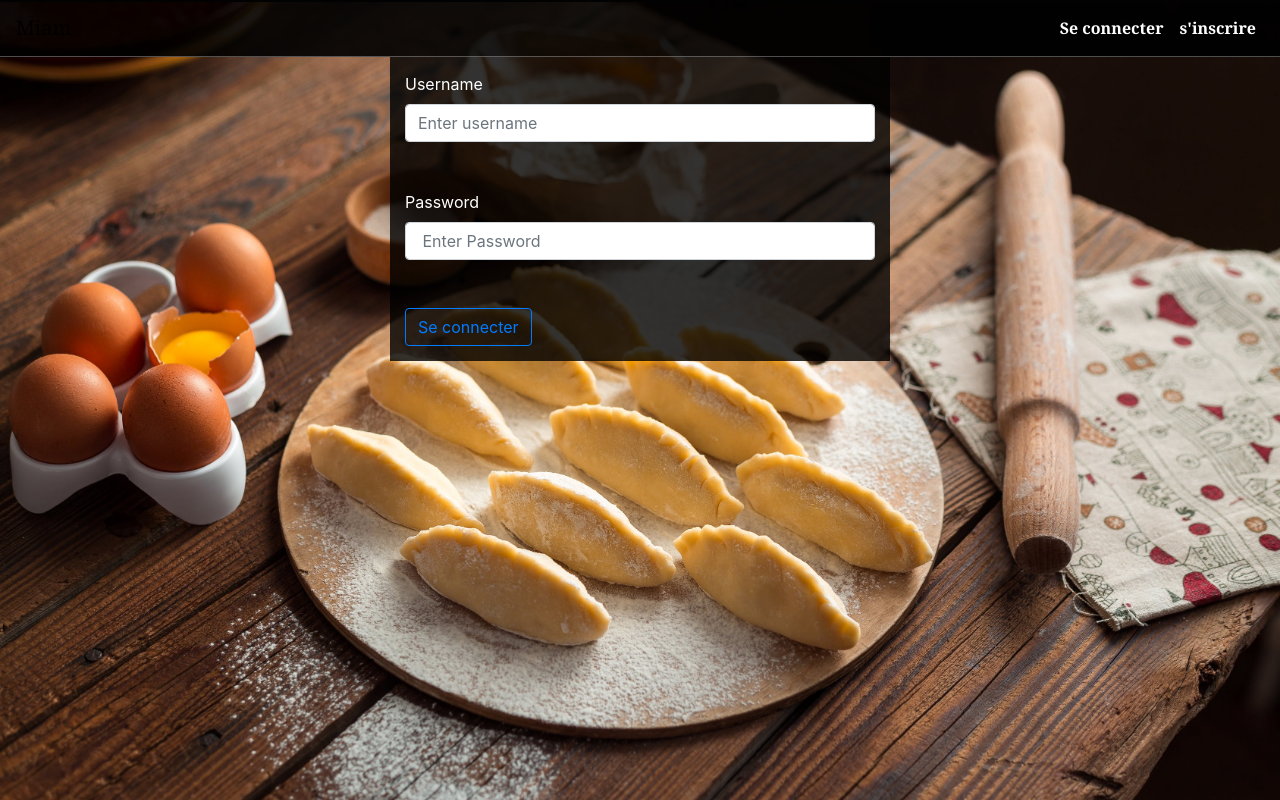
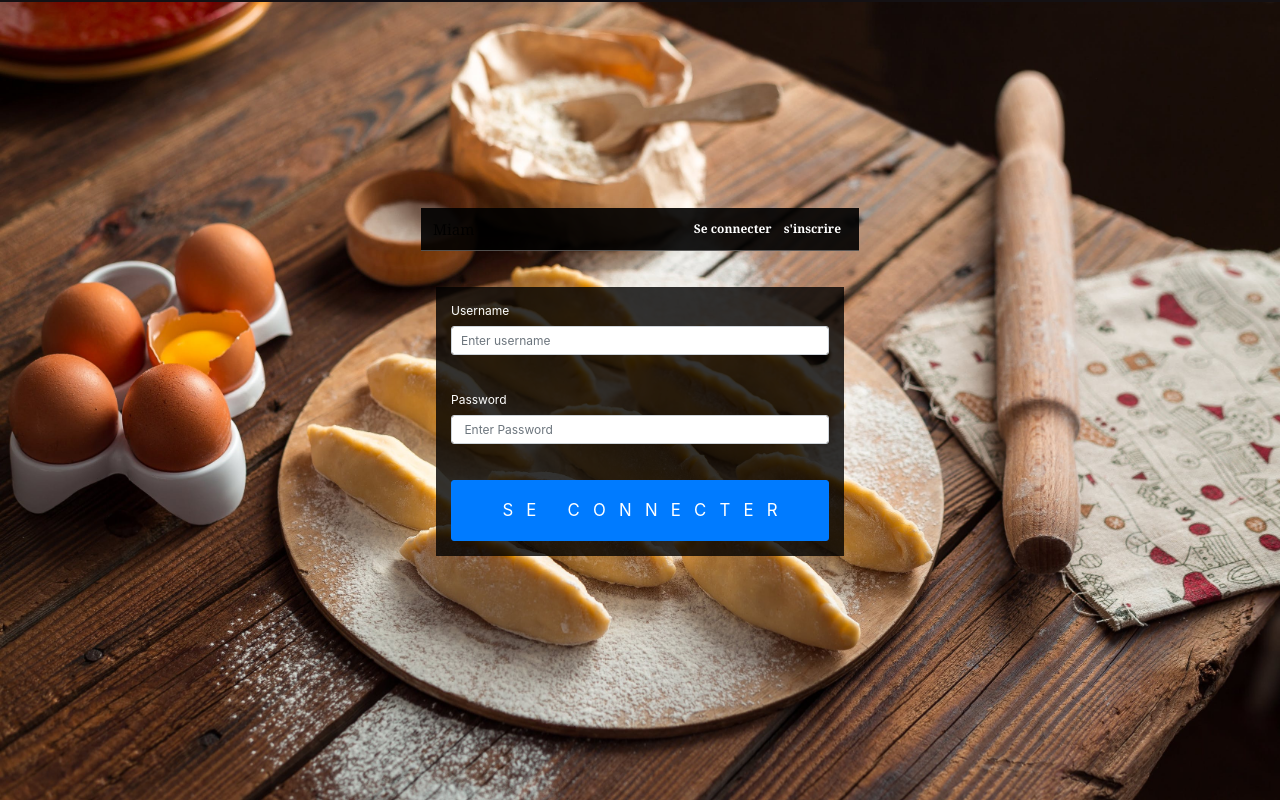
Before and after one commit to DDA209/miam_front, a React (Create React App) app: page /login in a window 1280 px wide. Built offline with nearby package versions, Linux system fonts and the light colour scheme.

Commit message:
css changes

```diff
--- a/src/components/Home.css
+++ b/src/components/Home.css
@@ -53,6 +53,11 @@ body {
     animation: shine 2s forwards, flicker 3s infinite;
 
 
+}
+a:link
+ {
+    text-decoration: none;
+    color: none;
 }
 
 
--- a/src/components/Login.css
+++ b/src/components/Login.css
@@ -9,3 +9,198 @@
     position: relative;
 
 }
+
+/* ~~~~~~~ INIT. BTN ~~~~~~~ */
+
+.btn {
+	position: relative;
+	padding: 1.4rem 4.2rem;
+	padding-right: 3.1rem;
+	font-size: 1.4rem;
+	color: var(--inv);
+	letter-spacing: 1.1rem;
+	text-transform: uppercase;
+	transition: all 500ms cubic-bezier(0.77, 0, 0.175, 1);
+	cursor: pointer;
+	user-select: none;
+}
+
+.btn:before, .btn:after {
+	content: '';
+	position: absolute;
+	transition: inherit;
+	z-index: -1;
+}
+
+.btn:hover {
+	color: var(--def);
+	transition-delay: .5s;
+}
+
+.btn:hover:before {
+	transition-delay: 0s;
+}
+
+.btn:hover:after {
+	background: var(--inv);
+	transition-delay: .35s;
+}
+
+/* From Top */
+
+.from-top:before,
+.from-top:after {
+	left: 0;
+	height: 0;
+	width: 100%;
+}
+
+.from-top:before {
+	bottom: 0;
+	border: 1px solid var(--inv);
+	border-top: 0;
+	border-bottom: 0;
+}
+
+.from-top:after {
+	top: 0;
+	height: 0;
+}
+
+.from-top:hover:before,
+.from-top:hover:after {
+	height: 100%;
+}
+
+/* From Left */
+
+.from-left:before,
+.from-left:after {
+	top: 0;
+	width: 0;
+	height: 100%;
+}
+
+.from-left:before {
+	right: 0;
+	border: 1px solid var(--inv);
+	border-left: 0;
+	border-right: 0;
+}
+
+.from-left:after {
+	left: 0;
+}
+
+.from-left:hover:before,
+.from-left:hover:after {
+	width: 100%;
+}
+
+/* From Right */
+
+.from-right:before,
+.from-right:after {
+	top: 0;
+	width: 0;
+	height: 100%;
+}
+
+.from-right:before {
+	left: 0;
+	border: 1px solid var(--inv);
+	border-left: 0;
+	border-right: 0;
+}
+
+.from-right:after {
+	right: 0;
+}
+
+.from-right:hover:before,
+.from-right:hover:after {
+	width: 100%;
+}
+
+/* From center */
+
+.from-center:before {
+	top: 0;
+	left: 50%;
+	height: 100%;
+	width: 0;
+	border: 1px solid var(--inv);
+	border-left: 0;
+	border-right: 0;
+}
+
+.from-center:after {
+	bottom: 0;
+	left: 0;
+	height: 0;
+	width: 100%;
+	background: var(--inv);
+}
+
+.from-center:hover:before {
+	left: 0;
+	width: 100%;
+}
+
+.from-center:hover:after {
+	top: 0;
+	height: 100%;
+}
+
+/* From Bottom */
+
+.from-bottom:before,
+.from-bottom:after {
+	left: 0;
+	height: 0;
+	width: 100%;
+}
+
+.from-bottom:before {
+	top: 0;
+	border: 1px solid var(--inv);
+	border-top: 0;
+	border-bottom: 0;
+}
+
+.from-bottom:after {
+	bottom: 0;
+	height: 0;
+}
+
+.from-bottom:hover:before,
+.from-bottom:hover:after {
+	height: 100%;
+}
+
+
+/* ~~~~~~~~~~~~ GLOBAL SETTINGS ~~~~~~~~~~~~ */
+
+*, *:before, *:after {
+	box-sizing: border-box;
+}
+
+body {
+	--def: #96B7C4;
+	--inv: #fff;
+	display: flex;
+	justify-content: center;
+	align-items: center;
+	flex-direction: column;
+	height: 100vh;
+	width: 100%;
+	background-image: linear-gradient(-25deg, #616161 0%, #96B7C4 100%);
+}
+
+html {
+	font-size: 12px;
+	font-family: 'Playfair Display', serif;
+}
+
+div {margin-bottom: 3rem;}
+div:last-child {margin-bottom: 0;}
--- a/src/components/Login.js
+++ b/src/components/Login.js
@@ -60,7 +60,7 @@ class Login extends React.Component {
             <Form.Control type="password" name='password' placeholder=" Enter Password"
               value={this.state.password} onChange={this.handleChange} required/>
           </Form.Group>
-          <Button variant="outline-primary" type="submit" onSubmit={this.handleSubmit}> Se connecter </Button>
+          <Button className="btn" type="submit" onSubmit={this.handleSubmit}> Se connecter </Button>
         </Form>
       </div>
     );
```
